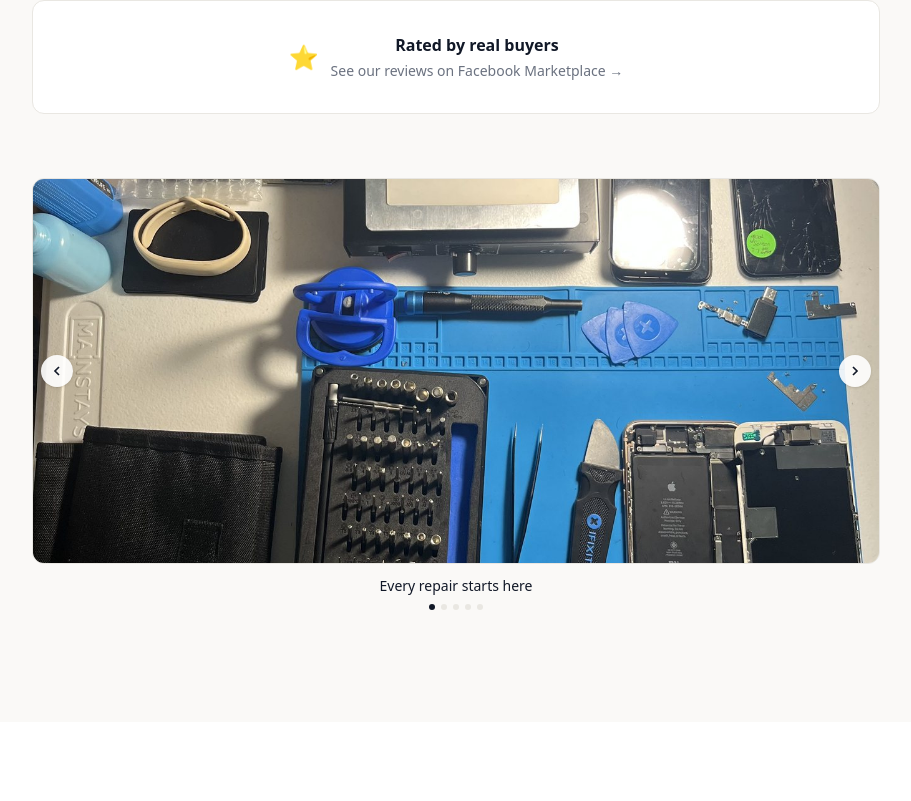
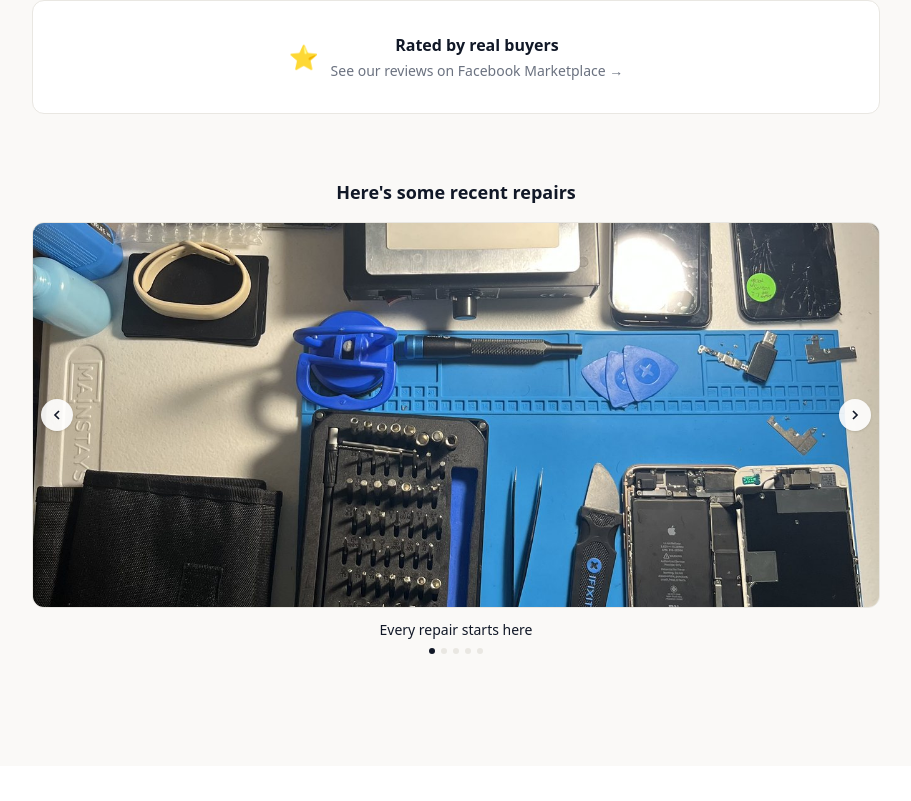
Before and after one commit to carlossalcedo1/CarlosTechSolutions-Business, a React (Vite) app in the folder frontend/: page / in a window 1280 px wide. Shown: the part 606-1407 px from the top of the page, without its empty margins (184-1095 px from the left). Built offline with nearby package versions, Linux system fonts and the light colour scheme; no server answers.

Commit message:
Carousel: add 'Here's some recent repairs' heading, explicitly center the caption
Caption now sets text-center itself rather than relying on the parent
page happening to have it set — makes the component correct regardless
of where it's used.

```diff
--- a/frontend/src/components/PhotoCarousel.tsx
+++ b/frontend/src/components/PhotoCarousel.tsx
@@ -25,7 +25,9 @@ export function PhotoCarousel() {
 
   return (
     <div className="mt-16">
-      <div className="relative overflow-hidden rounded-xl border border-hairline">
+      <h2 className="text-center text-lg font-semibold text-ink">Here&apos;s some recent repairs</h2>
+
+      <div className="relative mt-4 overflow-hidden rounded-xl border border-hairline">
         <img
           key={slide.src}
           src={slide.src}
@@ -53,8 +55,11 @@ export function PhotoCarousel() {
         </button>
       </div>
 
-      {/* Subheading under the photo, swapping with it as the slide changes. */}
-      <p className="mt-3 text-sm font-medium text-ink">{slide.caption}</p>
+      {/* Subheading under the photo, swapping with it as the slide changes.
+          text-center explicitly, rather than relying on this component's
+          parent happening to set it — this should center regardless of
+          where PhotoCarousel is used. */}
+      <p className="mt-3 text-center text-sm font-medium text-ink">{slide.caption}</p>
 
       <div className="mt-2 flex justify-center gap-1.5">
         {SLIDES.map((s, i) => (
```
